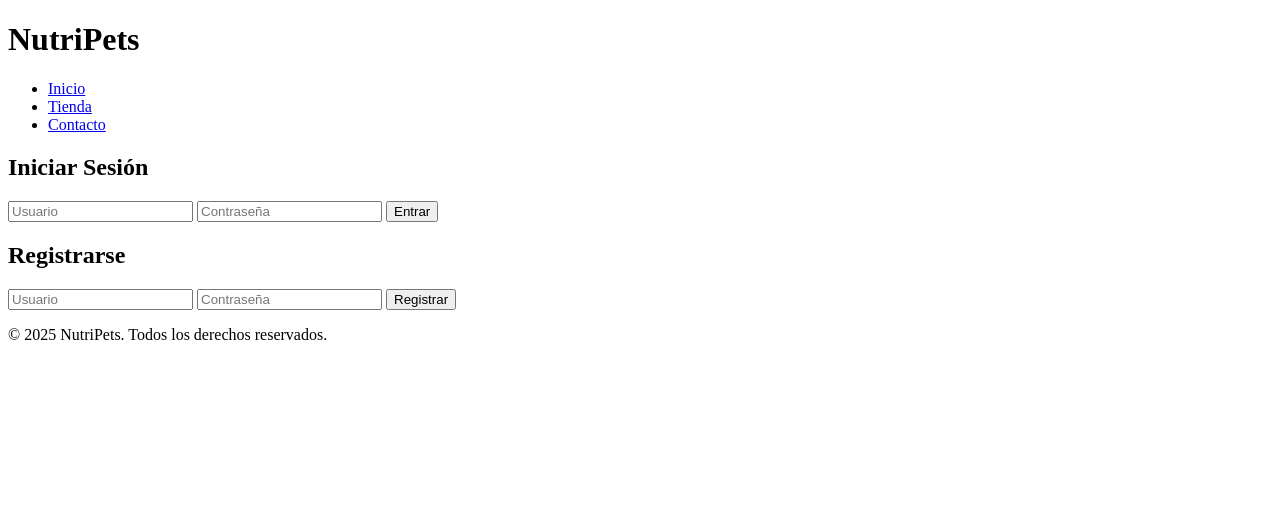
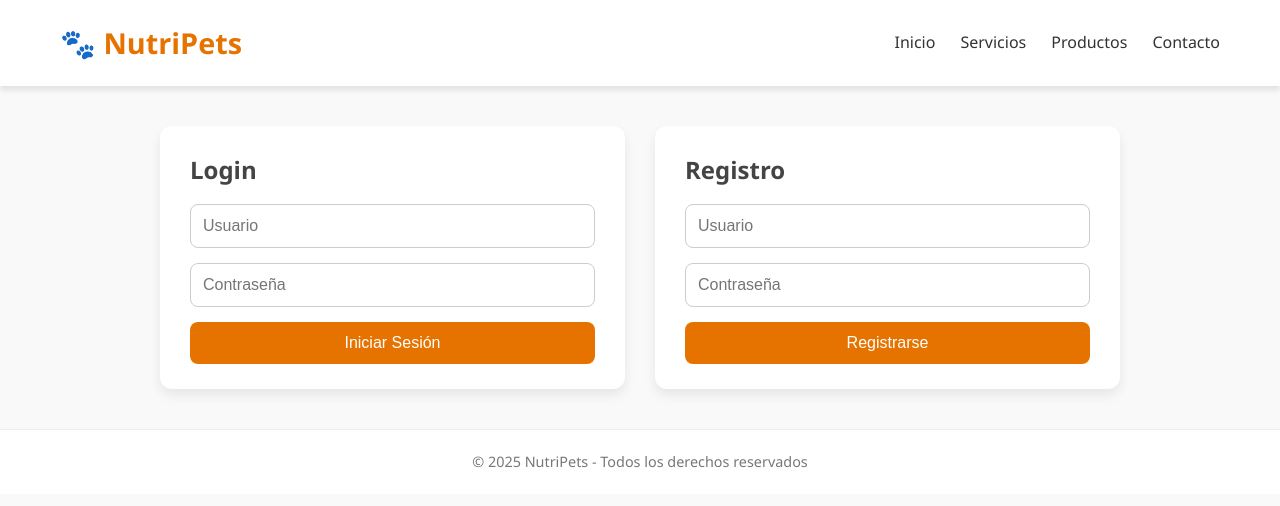
Before and after one commit to Ronni92/Frontend, a plain HTML site: page index.html in a window 1280 px wide. Drawn offline with Linux system fonts and the light colour scheme; files whose address does not match are found by name.

Commit message:
change index.html

```diff
--- a/css/style.css
+++ b/css/style.css
@@ -1,91 +1,117 @@
+/* General Reset */
+* {
+  margin: 0;
+  padding: 0;
+  box-sizing: border-box;
+}
+
 body {
-  margin: 0;
-  font-family: 'Segoe UI', Tahoma, Geneva, Verdana, sans-serif;
+  font-family: "Segoe UI", Tahoma, Geneva, Verdana, sans-serif;
   background: #f9f9f9;
   color: #333;
+  line-height: 1.6;
 }
 
+/* Header */
 .header {
-  background-color: #ffffff;
+  background-color: #fff;
   padding: 20px 0;
-  box-shadow: 0 2px 5px rgba(0,0,0,0.1);
+  box-shadow: 0 4px 6px rgba(0, 0, 0, 0.1);
+  position: sticky;
+  top: 0;
+  z-index: 10;
 }
 
-.container {
+.header .container {
+  max-width: 1200px;
+  margin: auto;
+  padding: 0 20px;
   display: flex;
   justify-content: space-between;
   align-items: center;
-  max-width: 1080px;
-  margin: 0 auto;
-  padding: 0 20px;
 }
 
 .logo {
-  color: #ff6b6b;
-  margin: 0;
+  font-size: 1.8rem;
+  font-weight: bold;
+  color: #e67300;
 }
 
-nav ul {
+.nav-links {
   list-style: none;
   display: flex;
-  gap: 20px;
+  gap: 25px;
 }
 
-nav a {
+.nav-links li a {
   text-decoration: none;
-  color: #444;
-  font-weight: bold;
+  color: #333;
+  font-weight: 500;
+  transition: color 0.3s ease;
 }
 
-.main-container {
-  display: flex;
-  justify-content: space-around;
-  flex-wrap: wrap;
+.nav-links li a:hover {
+  color: #e67300;
+}
+
+/* Main content */
+.main-content {
   max-width: 1000px;
   margin: 40px auto;
+  padding: 0 20px;
+  display: grid;
   gap: 30px;
+  grid-template-columns: repeat(auto-fit, minmax(300px, 1fr));
 }
 
-.card {
-  background-color: white;
-  padding: 30px;
+/* Forms */
+.form-section {
+  background: #fff;
+  padding: 25px 30px;
   border-radius: 12px;
-  box-shadow: 0 4px 10px rgba(0,0,0,0.1);
-  width: 300px;
+  box-shadow: 0 6px 12px rgba(0, 0, 0, 0.08);
 }
 
-.card h2 {
-  margin-top: 0;
-  color: #333;
+.form-section h2 {
+  margin-bottom: 15px;
+  font-size: 1.5rem;
+  color: #444;
 }
 
-input {
-  display: block;
-  width: 100%;
-  margin: 12px 0;
-  padding: 10px;
-  border-radius: 6px;
-  border: 1px solid #ccc;
+form {
+  display: flex;
+  flex-direction: column;
+  gap: 15px;
 }
 
-button {
-  width: 100%;
+form input {
   padding: 12px;
-  background-color: #ff6b6b;
-  color: white;
-  border: none;
-  border-radius: 6px;
-  cursor: pointer;
-  font-weight: bold;
+  border: 1px solid #ccc;
+  border-radius: 8px;
+  font-size: 1rem;
 }
 
-button:hover {
-  background-color: #ff3c3c;
+form button {
+  background-color: #e67300;
+  color: #fff;
+  padding: 12px;
+  border: none;
+  border-radius: 8px;
+  font-size: 1rem;
+  cursor: pointer;
+  transition: background-color 0.3s ease;
 }
 
-footer {
+form button:hover {
+  background-color: #cc5c00;
+}
+
+/* Footer */
+.footer {
+  background-color: #fff;
+  padding: 20px 0;
   text-align: center;
-  padding: 20px;
-  background-color: #eee;
-  margin-top: 40px;
+  font-size: 0.9rem;
+  color: #777;
+  border-top: 1px solid #eee;
 }
--- a/index.html
+++ b/index.html
@@ -2,42 +2,47 @@
 <html lang="es">
 <head>
   <meta charset="UTF-8" />
-  <meta name="viewport" content="width=device-width, initial-scale=1.0" />
-  <title>NutriPets</title>
-  <link rel="stylesheet" href="css/styles.css" />
+  <meta name="viewport" content="width=device-width, initial-scale=1.0"/>
+  <title>NutriPets - Sistema Distribuido</title>
+  <link rel="stylesheet" href="css/style.css" />
 </head>
 <body>
   <header class="header">
     <div class="container">
-      <h1 class="logo">NutriPets</h1>
+      <h1 class="logo">🐾 NutriPets</h1>
       <nav>
-        <ul>
+        <ul class="nav-links">
           <li><a href="#">Inicio</a></li>
-          <li><a href="#">Tienda</a></li>
+          <li><a href="#">Servicios</a></li>
+          <li><a href="#">Productos</a></li>
           <li><a href="#">Contacto</a></li>
         </ul>
       </nav>
     </div>
   </header>
 
-  <main class="main-container">
-    <section class="card">
-      <h2>Iniciar Sesión</h2>
-      <input type="text" placeholder="Usuario" id="login-usuario" />
-      <input type="password" placeholder="Contraseña" id="login-password" />
-      <button onclick="login()">Entrar</button>
+  <main class="main-content container">
+    <section class="form-section">
+      <h2>Login</h2>
+      <form id="login-form">
+        <input type="text" id="login-username" placeholder="Usuario" required />
+        <input type="password" id="login-password" placeholder="Contraseña" required />
+        <button type="submit">Iniciar Sesión</button>
+      </form>
     </section>
 
-    <section class="card">
-      <h2>Registrarse</h2>
-      <input type="text" placeholder="Usuario" id="reg-usuario" />
-      <input type="password" placeholder="Contraseña" id="reg-password" />
-      <button onclick="register()">Registrar</button>
+    <section class="form-section">
+      <h2>Registro</h2>
+      <form id="register-form">
+        <input type="text" id="register-username" placeholder="Usuario" required />
+        <input type="password" id="register-password" placeholder="Contraseña" required />
+        <button type="submit">Registrarse</button>
+      </form>
     </section>
   </main>
 
-  <footer>
-    <p>&copy; 2025 NutriPets. Todos los derechos reservados.</p>
+  <footer class="footer">
+    <p>&copy; 2025 NutriPets - Todos los derechos reservados</p>
   </footer>
 
   <script src="scripts.js"></script>
```
